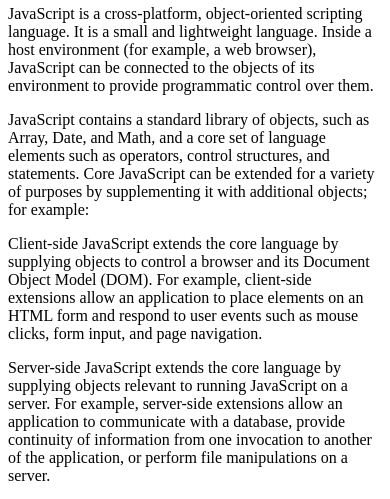
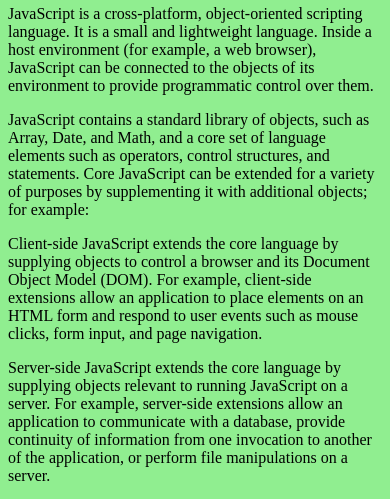
Before and after one commit to mbekimolly/webiste, a plain HTML site: page index.html in a window 390 px wide. Shown: the part 109-608 px from the top of the page. Drawn offline with Linux system fonts and the light colour scheme.

Commit message:
Updated index.html

```diff
--- a/index.html
+++ b/index.html
@@ -1,6 +1,16 @@
 <!DOCTYPE html>
  <html>
 	<head>
+	<style>body {
+    background-color: pink;
+}
+
+@media screen and (max-width:480px) {
+    body {
+        background-color: lightgreen;
+    }
+}
+</style>
 	  <title></title>
 	 </head>
 	 <body>
```
